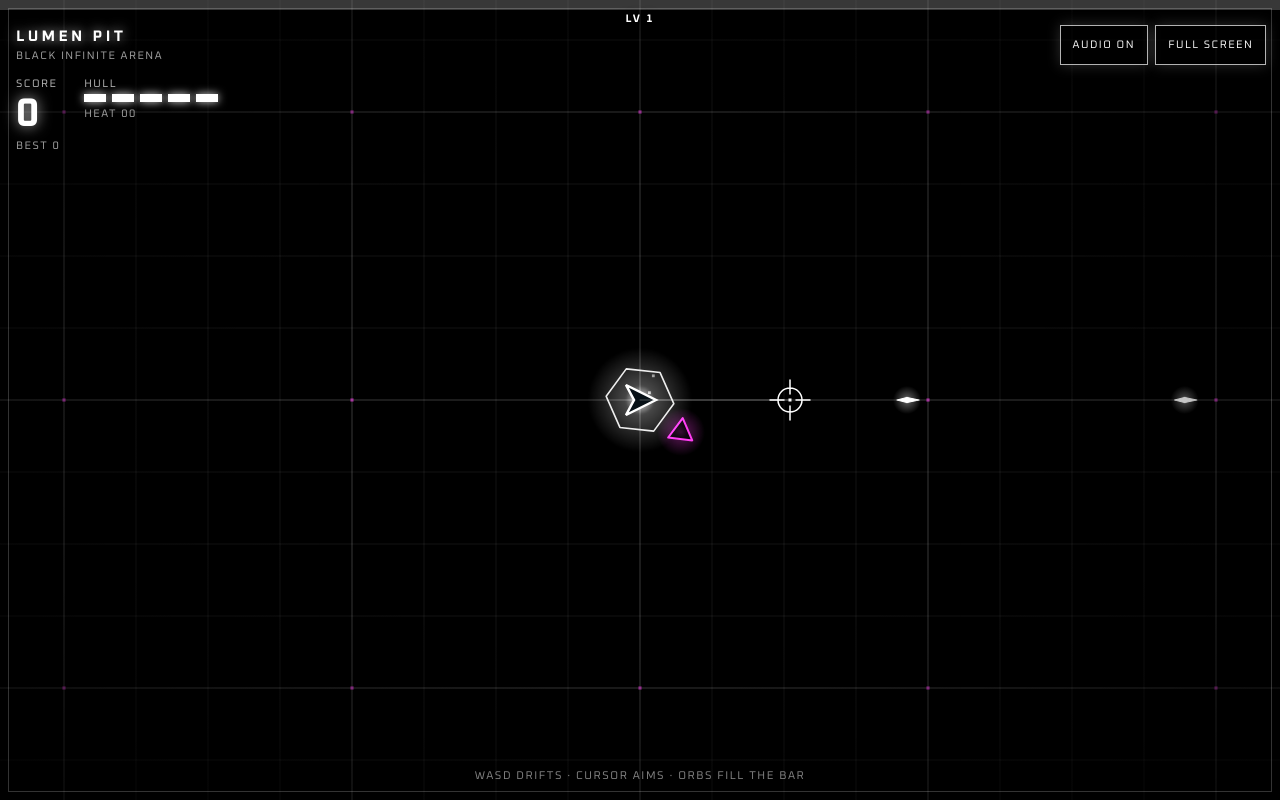
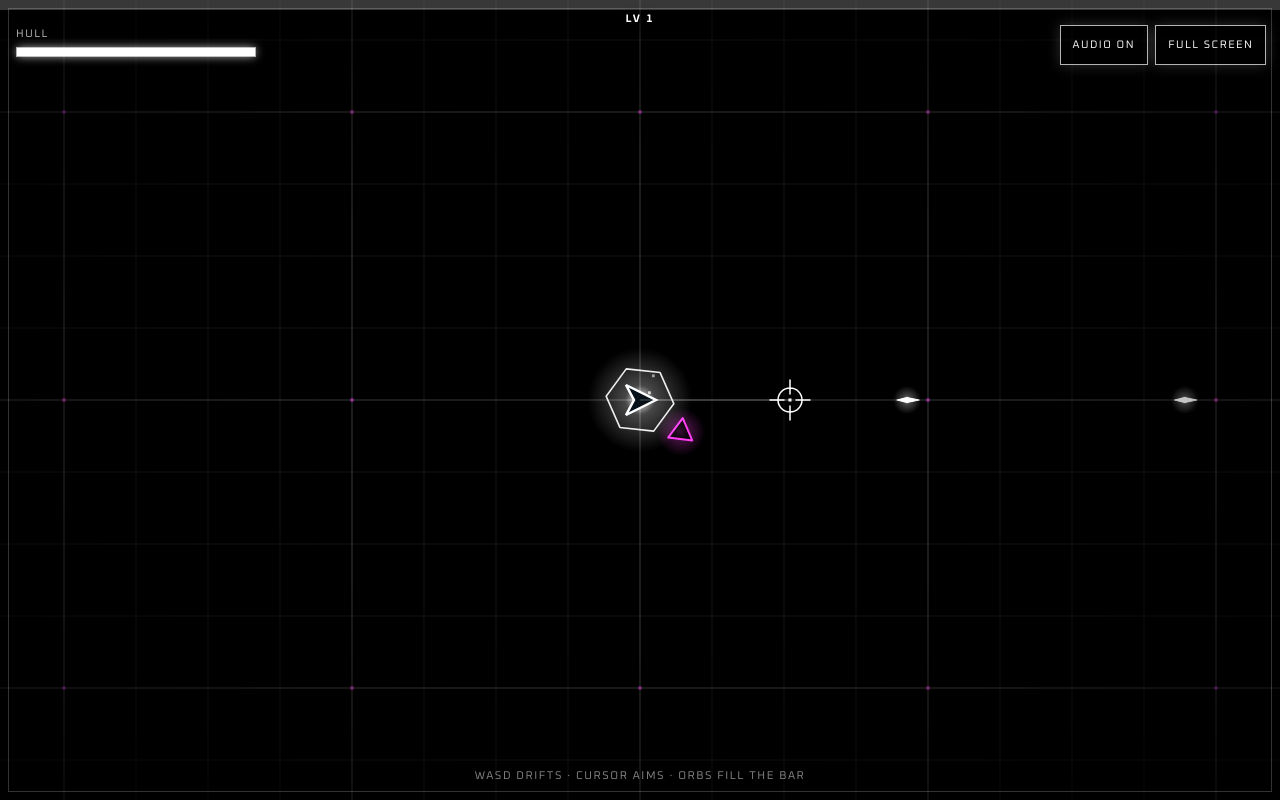
Before and after one commit to dominicwong001/neon-nexus, a website built with Vite: page index.html in a window 1280 px wide. Built offline with nearby package versions, Linux system fonts and the light colour scheme.

Commit message:
Raise the level cost and strip the corner readout down to hull.
Each level asks for twice the experience of the last. Score, combo, heat, and the arena title leave the screen. The hull is one bar, orbs glow less, and they only pull in from close range.

Co-authored-by: dominicwong001 <dominicwong001@gmail.com>

```diff
--- a/index.html
+++ b/index.html
@@ -29,22 +29,9 @@
       <span id="xp-label" class="xp-label">Lv 1</span>
     </div>
     <header id="hud">
-      <div class="title">
-        <p class="brand">Lumen Pit</p>
-        <p class="tag">Black infinite arena</p>
-      </div>
-      <div class="meters">
-        <div>
-          <p class="label">Score</p>
-          <p id="score" class="score">0</p>
-          <p id="best" class="best">Best 0</p>
-          <p id="combo" class="combo"></p>
-        </div>
-        <div>
-          <p class="label">Hull</p>
-          <div id="hull" class="hull"></div>
-          <p id="heat" class="heat">Heat 00</p>
-        </div>
+      <p class="label">Hull</p>
+      <div id="hull" class="hull" role="meter" aria-label="Hull" aria-valuemin="0" aria-valuemax="5" aria-valuenow="5">
+        <div id="hull-fill" class="hull-fill"></div>
       </div>
     </header>
     <div class="tools">
@@ -57,13 +44,11 @@
       <div class="level-card" role="dialog" aria-modal="true" aria-labelledby="level-title">
         <p id="level-kicker" class="label">Level 2</p>
         <h2 id="level-title">Choose an upgrade</h2>
-        <p id="level-hint" class="sub">The pit holds still until you pick.</p>
         <div id="offers" class="offers"></div>
       </div>
     </div>
     <div id="overlay" hidden>
       <div class="card">
-        <p class="brand">Lumen Pit</p>
         <h1>Core lost</h1>
         <p id="final" class="final"></p>
         <button id="again" type="button">Reform</button>
--- a/src/main.ts
+++ b/src/main.ts
@@ -13,11 +13,8 @@ import {
 } from './sim.ts'
 
 const canvas = must<HTMLCanvasElement>('#view')
-const scoreEl = must<HTMLElement>('#score')
-const bestEl = must<HTMLElement>('#best')
-const comboEl = must<HTMLElement>('#combo')
 const hullEl = must<HTMLElement>('#hull')
-const heatEl = must<HTMLElement>('#heat')
+const hullFill = must<HTMLElement>('#hull-fill')
 const hintEl = must<HTMLElement>('#hint')
 const liveEl = must<HTMLElement>('#live')
 const flashEl = must<HTMLElement>('#flash')
@@ -29,7 +26,6 @@ const xpFill = must<HTMLElement>('#xp-fill')
 const xpLabel = must<HTMLElement>('#xp-label')
 const levelEl = must<HTMLElement>('#level')
 const levelKicker = must<HTMLElement>('#level-kicker')
-const levelHint = must<HTMLElement>('#level-hint')
 const offersEl = must<HTMLElement>('#offers')
 const muteBtn = must<HTMLButtonElement>('#mute')
 const fullBtn = must<HTMLButtonElement>('#full')
@@ -45,9 +41,6 @@ const coarse = window.matchMedia('(pointer: coarse)').matches
 hintEl.textContent = coarse
   ? 'Drag the left side to drift · touch the right side to aim · orbs fill the bar'
   : 'WASD drifts · cursor aims · orbs fill the bar'
-levelHint.textContent = coarse
-  ? 'The pit holds still until you tap a card.'
-  : 'The pit holds still until you pick. Press 1, 2, or 3.'
 
 let state = createGame(loadBest(), seed())
 let width = 1
@@ -58,11 +51,9 @@ let pointerY = 0
 let pointerOn = false
 let stick: { id: number; originX: number; originY: number; x: number; y: number } | null = null
 let aimTouch: number | null = null
-let shownScore = 0
 let shownBest = -1
-let shownCombo = ''
-let shownHeat = -1
 let shownHull = -1
+let shownHullMax = -1
 let deathShown = false
 let liveAt = 0
 let liveHull = -1
@@ -173,26 +164,9 @@ function stickVector(active: NonNullable<typeof stick>): { x: number; y: number;
 }
 
 function syncHud(game: GameState, now: number): void {
-  if (game.score !== shownScore) {
-    scoreEl.textContent = game.score.toLocaleString('en-US')
-    scoreEl.classList.remove('pop')
-    void scoreEl.offsetWidth
-    scoreEl.classList.add('pop')
-    shownScore = game.score
-  }
   if (game.best !== shownBest) {
-    bestEl.textContent = `Best ${game.best.toLocaleString('en-US')}`
     shownBest = game.best
     saveBest(game.best)
-  }
-  const combo = game.combo >= 2 && game.comboTime > 0 ? `x${game.combo}` : ''
-  if (combo !== shownCombo) {
-    comboEl.textContent = combo
-    shownCombo = combo
-  }
-  if (game.heat !== shownHeat) {
-    heatEl.textContent = `Heat ${String(game.heat).padStart(2, '0')}`
-    shownHeat = game.heat
   }
   const xpPct = game.xpNeed > 0 ? Math.max(0, Math.min(100, (game.xp / game.xpNeed) * 100)) : 0
   if (xpPct !== shownXp || game.level !== shownLevel) {
@@ -205,28 +179,22 @@ function syncHud(game: GameState, now: number): void {
     shownLevel = game.level
   }
   syncLevel(game)
-  if (game.hull !== shownHull || hullEl.children.length !== game.hullMax) {
-    while (hullEl.children.length > game.hullMax) hullEl.lastElementChild?.remove()
-    while (hullEl.children.length < game.hullMax) {
-      const pip = document.createElement('span')
-      pip.className = 'pip'
-      hullEl.append(pip)
-    }
-    const pips = hullEl.children
-    for (let i = 0; i < pips.length; i++) {
-      const pip = pips[i]
-      if (!(pip instanceof HTMLElement)) continue
-      pip.classList.toggle('spent', i >= game.hull)
-      pip.classList.toggle('warn', game.hull > 0 && game.hull <= 2 && i < game.hull)
-    }
+  if (game.hull !== shownHull || game.hullMax !== shownHullMax) {
+    const hullPct = game.hullMax > 0 ? Math.max(0, Math.min(100, (game.hull / game.hullMax) * 100)) : 0
+    hullFill.style.width = `${hullPct}%`
+    hullEl.setAttribute('aria-valuenow', String(game.hull))
+    hullEl.setAttribute('aria-valuemax', String(game.hullMax))
+    hullEl.setAttribute('aria-valuetext', `${game.hull} of ${game.hullMax}`)
+    hullEl.classList.toggle('warn', game.hull > 0 && game.hull * 2 <= game.hullMax)
     shownHull = game.hull
+    shownHullMax = game.hullMax
   }
   document.body.classList.toggle('critical', game.phase === 'play' && game.hull <= 2)
   flashEl.style.opacity = String(Math.min(0.45, game.flash * 0.45))
 
   if (game.phase === 'dead' && !deathShown) {
     deathShown = true
-    finalEl.textContent = `Score ${game.score.toLocaleString('en-US')} · Best ${game.best.toLocaleString('en-US')} · ${game.kills.toLocaleString('en-US')} shattered`
+    finalEl.textContent = `Reached level ${game.level}`
     overlay.hidden = false
     againBtn.focus()
   }
@@ -237,10 +205,10 @@ function syncHud(game: GameState, now: number): void {
     livePhase = game.phase
     liveEl.textContent =
       game.phase === 'dead'
-        ? `Core lost. Score ${game.score}. Best ${game.best}.`
+        ? `Core lost. Reached level ${game.level}.`
         : game.phase === 'level'
           ? `Level ${game.level}. Choose an upgrade.`
-          : `Score ${game.score}. Level ${game.level}. Hull ${game.hull} of ${game.hullMax}.`
+          : `Level ${game.level}. Hull ${game.hull} of ${game.hullMax}.`
   }
 }
 
@@ -299,9 +267,9 @@ function reform(): void {
   overlay.hidden = true
   levelEl.hidden = true
   deathShown = false
-  shownScore = -1
   shownBest = -1
   shownHull = -1
+  shownHullMax = -1
   shownXp = -1
   shownLevel = -1
   shownOffers = ''
--- a/src/render.ts
+++ b/src/render.ts
@@ -177,11 +177,10 @@ function drawOrbs(
     const x = X(orb.x)
     const y = Y(orb.y) + bob
     const glow = glowFor(orb.color)
-    const s = orb.radius * (orb.rare ? 18 : 16)
+    const s = orb.radius * (orb.rare ? 12 : 10)
+    ctx.globalAlpha = 0.72
     ctx.drawImage(glow, x - s / 2, y - s / 2, s, s)
-    const hot = glowFor('#ffffff')
-    const h = s * 0.55
-    ctx.drawImage(hot, x - h / 2, y - h / 2, h, h)
+    ctx.globalAlpha = 1
   }
   ctx.restore()
 
--- a/src/sim.ts
+++ b/src/sim.ts
@@ -188,7 +188,7 @@ const ORB_COMMON = '#ffffff'
 const ORB_RARE = '#d9a6ff'
 
 export function xpNeedFor(level: number): number {
-  return Math.round(8 * 1.42 ** Math.max(0, level - 1))
+  return 18 * 2 ** Math.max(0, level - 1)
 }
 
 function freshMods(): Mods {
@@ -590,7 +590,7 @@ function dropOrb(state: GameState, enemy: Enemy): void {
 }
 
 function moveOrbs(state: GameState, input: Input, dt: number, events: StepEvents): void {
-  const magnet = 240 + state.mods.magnet * 90
+  const magnet = 86 + state.mods.magnet * 46
   const greed = 1 + state.mods.greed * 0.3
   const limit = Math.max(900, input.viewRadius * 2.8)
   for (let i = state.orbs.length - 1; i >= 0; i--) {
@@ -605,7 +605,7 @@ function moveOrbs(state: GameState, input: Input, dt: number, events: StepEvents
     if (dist < magnet) orb.homing = true
     if (orb.homing) {
       const pull = 1 - Math.exp(-9 * dt)
-      const speed = 240 + (1 - Math.min(1, dist / magnet)) * 640
+      const speed = 150 + (1 - Math.min(1, dist / magnet)) * 280
       orb.vx += ((dx / dist) * speed - orb.vx) * pull
       orb.vy += ((dy / dist) * speed - orb.vy) * pull
     } else {
--- a/src/style.css
+++ b/src/style.css
@@ -112,20 +112,7 @@ body.critical #vignette {
     0 1px 2px #000;
 }
 
-.brand {
-  margin: 0;
-  font-size: 0.95rem;
-  font-weight: 700;
-  letter-spacing: 0.22em;
-  text-transform: uppercase;
-  color: #fff;
-  text-shadow: 0 0 12px rgba(255, 255, 255, 0.75);
-}
-
-.tag,
 .label,
-.best,
-.heat,
 .sub,
 .final {
   margin: 0;
@@ -135,71 +122,26 @@ body.critical #vignette {
   font-size: 0.68rem;
 }
 
-.tag {
-  margin-top: 0.15rem;
-}
-
-.meters {
-  display: flex;
-  gap: 1.5rem;
-  margin-top: 0.9rem;
-}
-
 .label {
-  margin-bottom: 0.2rem;
+  margin-bottom: 0.35rem;
   color: rgba(255, 255, 255, 0.7);
 }
 
-.score {
-  margin: 0;
-  font-size: clamp(1.7rem, 4vw, 2.5rem);
-  font-weight: 700;
-  letter-spacing: 0.06em;
-  line-height: 1;
-  color: var(--cyan);
-  text-shadow: 0 0 14px rgba(255, 255, 255, 0.7);
-  font-variant-numeric: tabular-nums;
+.hull {
+  width: min(46vw, 240px);
+  height: 10px;
+  background: rgba(255, 255, 255, 0.16);
+  border: 1px solid rgba(255, 255, 255, 0.55);
 }
 
-.score.pop {
-  animation: pop 0.16s ease-out;
+.hull-fill {
+  height: 100%;
+  width: 100%;
+  background: #fff;
+  box-shadow: 0 0 10px rgba(255, 255, 255, 0.8);
 }
 
-.best,
-.heat {
-  margin-top: 0.28rem;
-}
-
-.combo {
-  min-height: 1rem;
-  margin: 0.2rem 0 0;
-  color: var(--magenta);
-  letter-spacing: 0.16em;
-  text-transform: uppercase;
-  font-size: 0.78rem;
-  text-shadow: 0 0 10px rgba(255, 61, 242, 0.7);
-}
-
-.hull {
-  display: flex;
-  gap: 6px;
-  min-height: 8px;
-}
-
-.pip {
-  width: 22px;
-  height: 8px;
-  background: var(--cyan);
-  box-shadow: 0 0 8px rgba(255, 255, 255, 0.85);
-}
-
-.pip.spent {
-  background: transparent;
-  box-shadow: none;
-  border: 1px solid rgba(255, 255, 255, 0.28);
-}
-
-.pip.warn {
+.hull.warn .hull-fill {
   background: var(--magenta);
   box-shadow: 0 0 10px rgba(255, 61, 242, 0.9);
 }
@@ -401,26 +343,9 @@ h1 {
   color: #000;
 }
 
-@keyframes pop {
-  from {
-    transform: scale(1.16);
-  }
-  to {
-    transform: scale(1);
-  }
-}
-
 @media (max-height: 520px) {
-  .tag {
-    display: none;
-  }
-
-  .meters {
-    margin-top: 0.35rem;
-  }
-
-  .score {
-    font-size: 1.35rem;
+  .hull {
+    width: min(40vw, 180px);
   }
 }
 
@@ -439,14 +364,8 @@ h1 {
     max-width: calc(100vw - 8.2rem);
   }
 
-  .meters {
-    flex-direction: column;
-    gap: 0.55rem;
-    margin-top: 0.65rem;
-  }
-
-  .pip {
-    width: 16px;
+  .hull {
+    width: 7.5rem;
   }
 
   .tools button {
@@ -460,8 +379,7 @@ h1 {
 }
 
 @media (prefers-reduced-motion: reduce) {
-  .score.pop,
-  .pip.warn {
-    animation: none;
+  .hull-fill {
+    box-shadow: none;
   }
 }
```
Also changed, not shown: src/sim.test.ts (+10 -1 lines), README.md.
